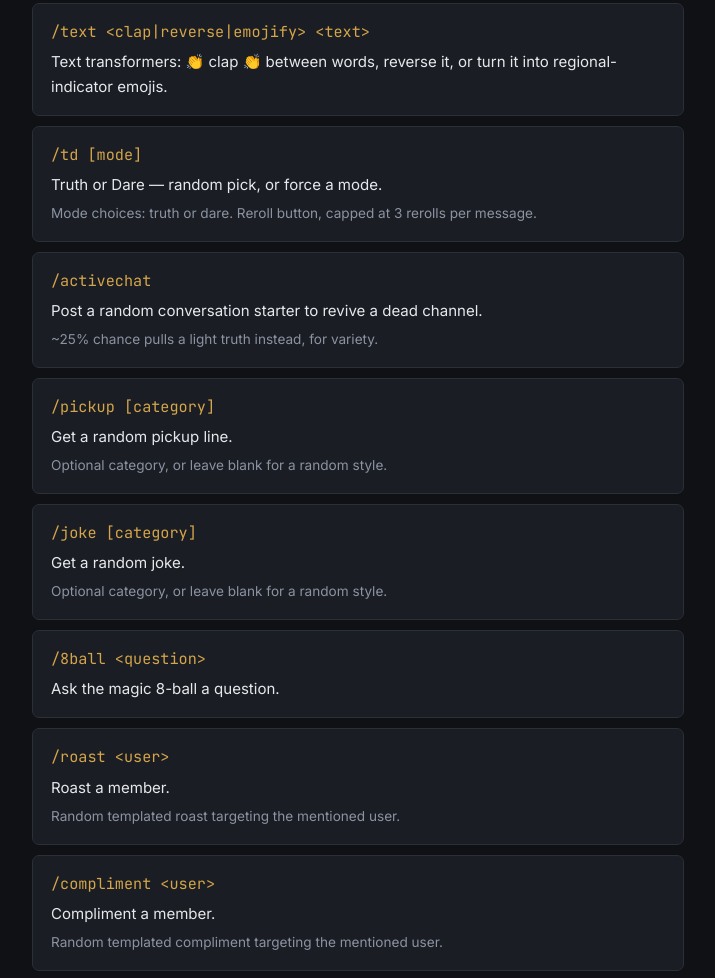
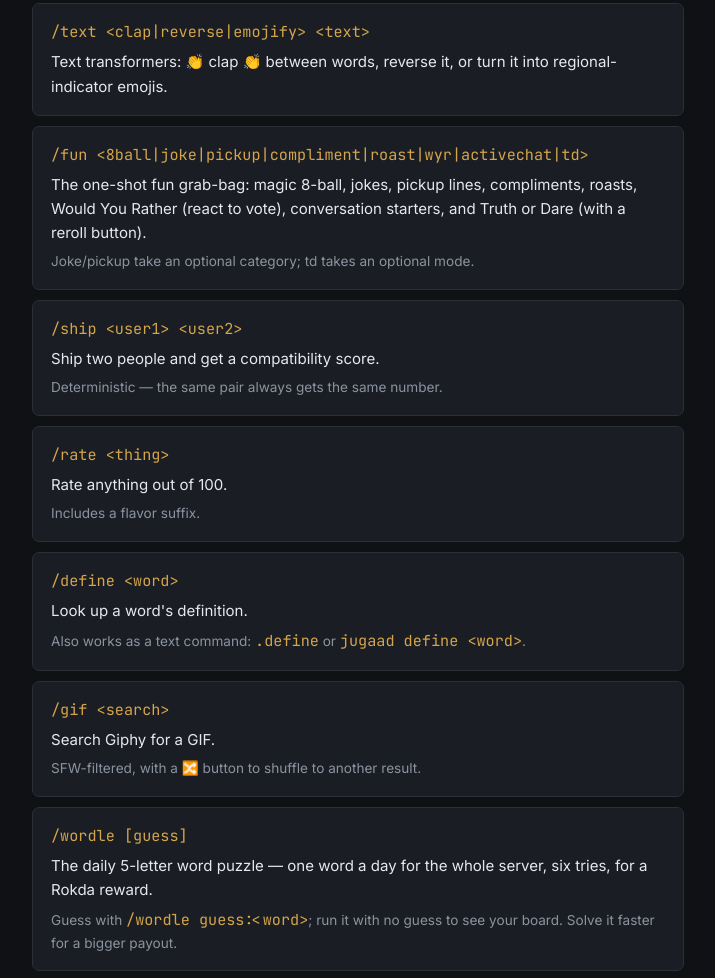
Before and after one commit to arshnah/After-Hours-Website, a plain HTML site: page commands.html in a window 1280 px wide. Shown: the part 5273-6251 px from the top of the page, without its empty margins (412-1127 px from the left). Drawn offline with Linux system fonts and the light colour scheme.

Commit message:
Consolidate one-shot fun commands into /fun (keep /ship, /rate standalone)

```diff
--- a/commands.html
+++ b/commands.html
@@ -246,39 +246,10 @@
             <header><code>/text &lt;clap|reverse|emojify&gt; &lt;text&gt;</code></header>
             <p class="desc">Text transformers: 👏 clap 👏 between words, reverse it, or turn it into regional-indicator emojis.</p>
           </article>
-          <article class="command-card" data-name="td">
-            <header><code>/td [mode]</code></header>
-            <p class="desc">Truth or Dare — random pick, or force a mode.</p>
-            <p class="note">Mode choices: truth or dare. Reroll button, capped at 3 rerolls per message.</p>
-          </article>
-          <article class="command-card" data-name="activechat">
-            <header><code>/activechat</code></header>
-            <p class="desc">Post a random conversation starter to revive a dead channel.</p>
-            <p class="note">~25% chance pulls a light truth instead, for variety.</p>
-          </article>
-          <article class="command-card" data-name="pickup">
-            <header><code>/pickup [category]</code></header>
-            <p class="desc">Get a random pickup line.</p>
-            <p class="note">Optional category, or leave blank for a random style.</p>
-          </article>
-          <article class="command-card" data-name="joke">
-            <header><code>/joke [category]</code></header>
-            <p class="desc">Get a random joke.</p>
-            <p class="note">Optional category, or leave blank for a random style.</p>
-          </article>
-          <article class="command-card" data-name="8ball">
-            <header><code>/8ball &lt;question&gt;</code></header>
-            <p class="desc">Ask the magic 8-ball a question.</p>
-          </article>
-          <article class="command-card" data-name="roast">
-            <header><code>/roast &lt;user&gt;</code></header>
-            <p class="desc">Roast a member.</p>
-            <p class="note">Random templated roast targeting the mentioned user.</p>
-          </article>
-          <article class="command-card" data-name="compliment">
-            <header><code>/compliment &lt;user&gt;</code></header>
-            <p class="desc">Compliment a member.</p>
-            <p class="note">Random templated compliment targeting the mentioned user.</p>
+          <article class="command-card" data-name="fun">
+            <header><code>/fun &lt;8ball|joke|pickup|compliment|roast|wyr|activechat|td&gt;</code></header>
+            <p class="desc">The one-shot fun grab-bag: magic 8-ball, jokes, pickup lines, compliments, roasts, Would You Rather (react to vote), conversation starters, and Truth or Dare (with a reroll button).</p>
+            <p class="note">Joke/pickup take an optional category; td takes an optional mode.</p>
           </article>
           <article class="command-card" data-name="ship">
             <header><code>/ship &lt;user1&gt; &lt;user2&gt;</code></header>
@@ -289,11 +260,6 @@
             <header><code>/rate &lt;thing&gt;</code></header>
             <p class="desc">Rate anything out of 100.</p>
             <p class="note">Includes a flavor suffix.</p>
-          </article>
-          <article class="command-card" data-name="wyr">
-            <header><code>/wyr</code></header>
-            <p class="desc">Would You Rather — vote with reactions, results in 30 seconds.</p>
-            <p class="note">Auto-tallies votes and reveals the split.</p>
           </article>
           <article class="command-card" data-name="define">
             <header><code>/define &lt;word&gt;</code></header>
```
